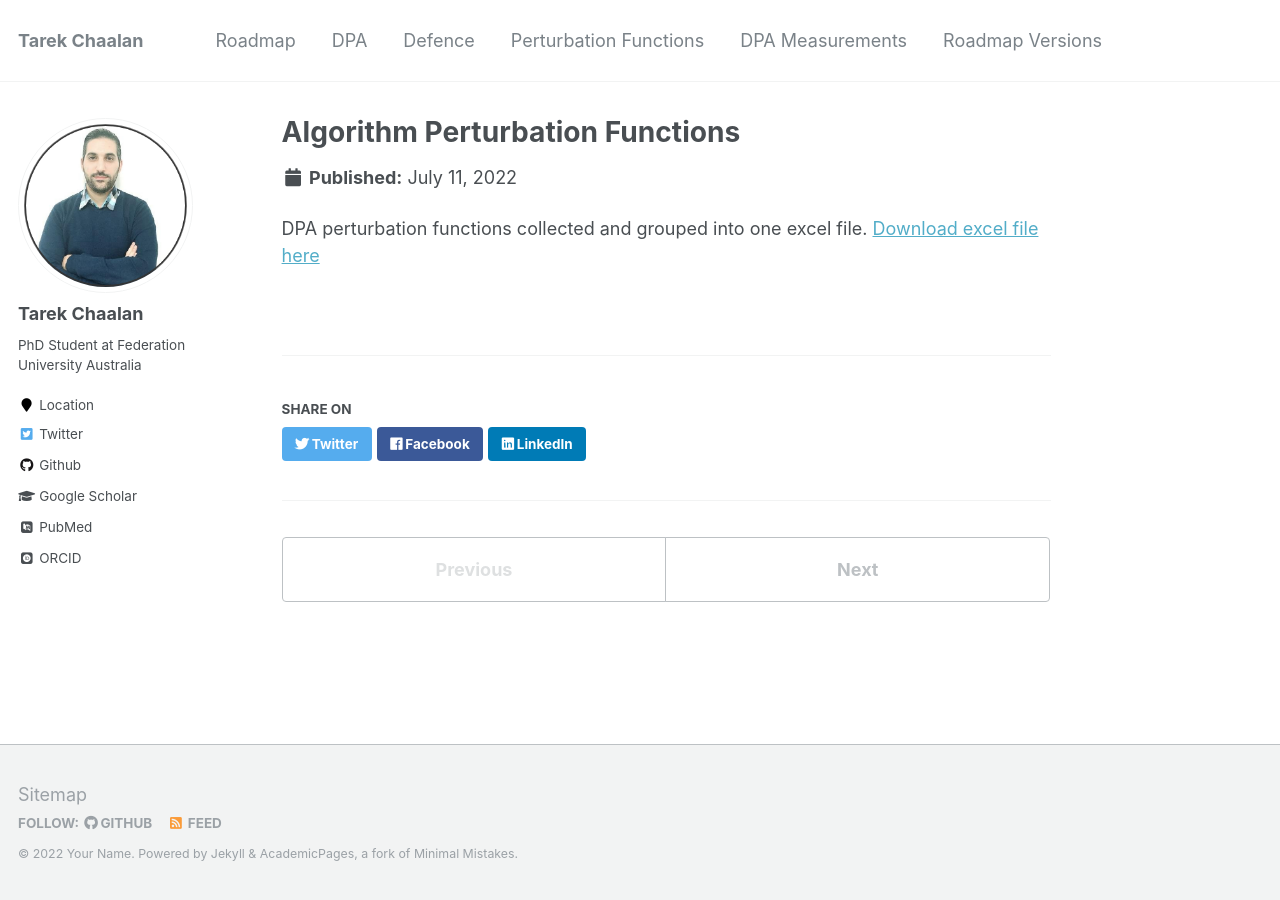
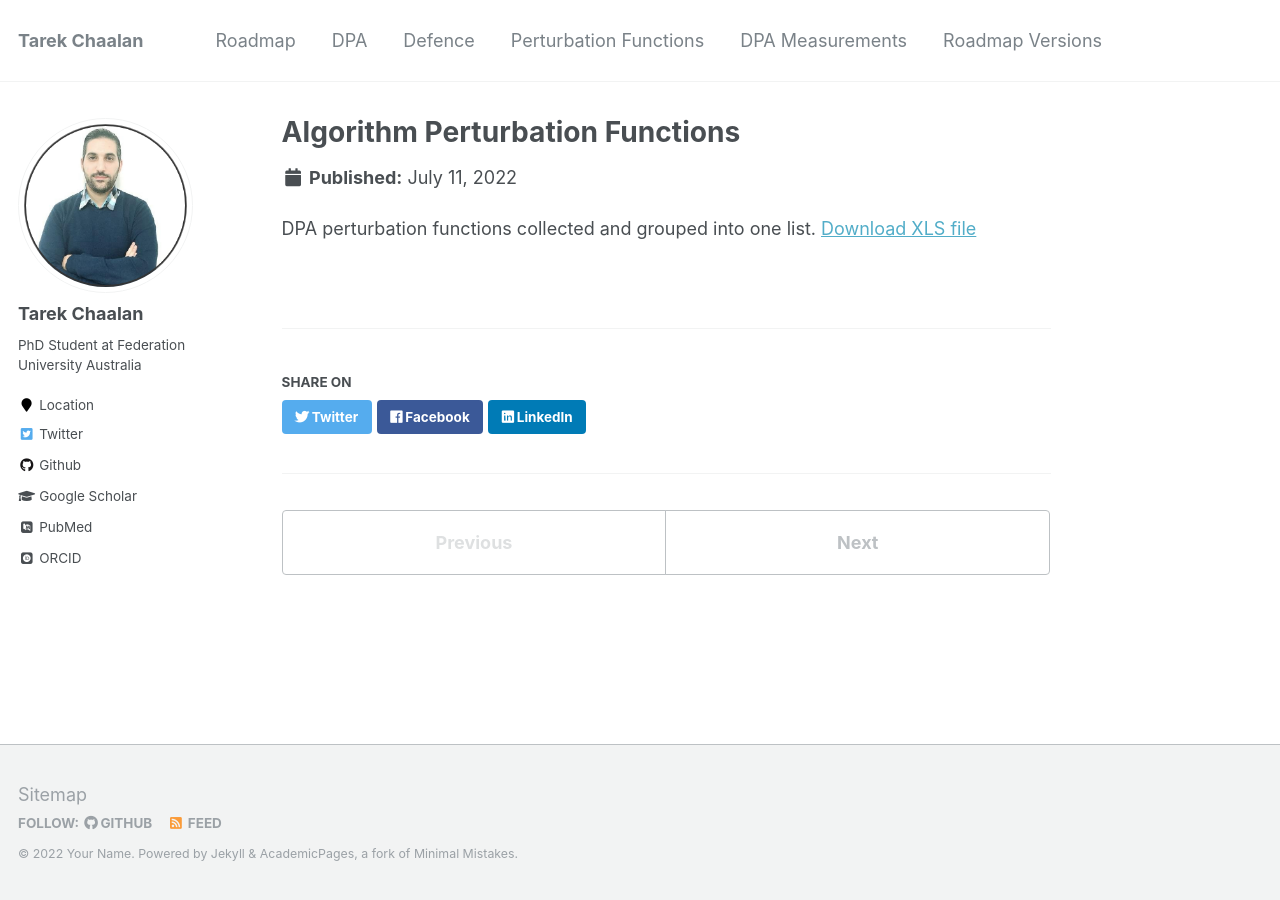
Before and after one commit to phoenixml/roadmap.github.io, a Jekyll site: the page built from _perturbation/perturbation-1.md, in a window 1280 px wide. Built offline with Jekyll 4.4.1, drawn with Linux system fonts in a browser that asks for light colours; some web fonts are replaced.

Commit message:
Signed-off-by: Tarek <14360476+tee2015@users.noreply.github.com>

```diff
--- a/_perturbation/perturbation-1.md
+++ b/_perturbation/perturbation-1.md
@@ -4,5 +4,5 @@ excerpt: ""
 collection: perturbation
 ---
 
-DPA perturbation functions collected and grouped into one excel file.
-[Download excel file here](https://github.com/phoenixml/roadmap.github.io/blob/master/files/DPA_driven_by_algorithm_function.xlsx?raw=true)
+DPA perturbation functions collected and grouped into one list.
+[Download XLS file](https://github.com/phoenixml/roadmap.github.io/blob/master/files/DPA_driven_by_algorithm_function.xlsx?raw=true)
```
Also changed, not shown: _dpa/perturbation-1.md (+2 -2 lines), _dpa/perturbation-2.md (+1 -1 lines), _perturbation/perturbation-2.md (+2 -2 lines), _roadmap/roadmap-1.md (+2 -2 lines).
